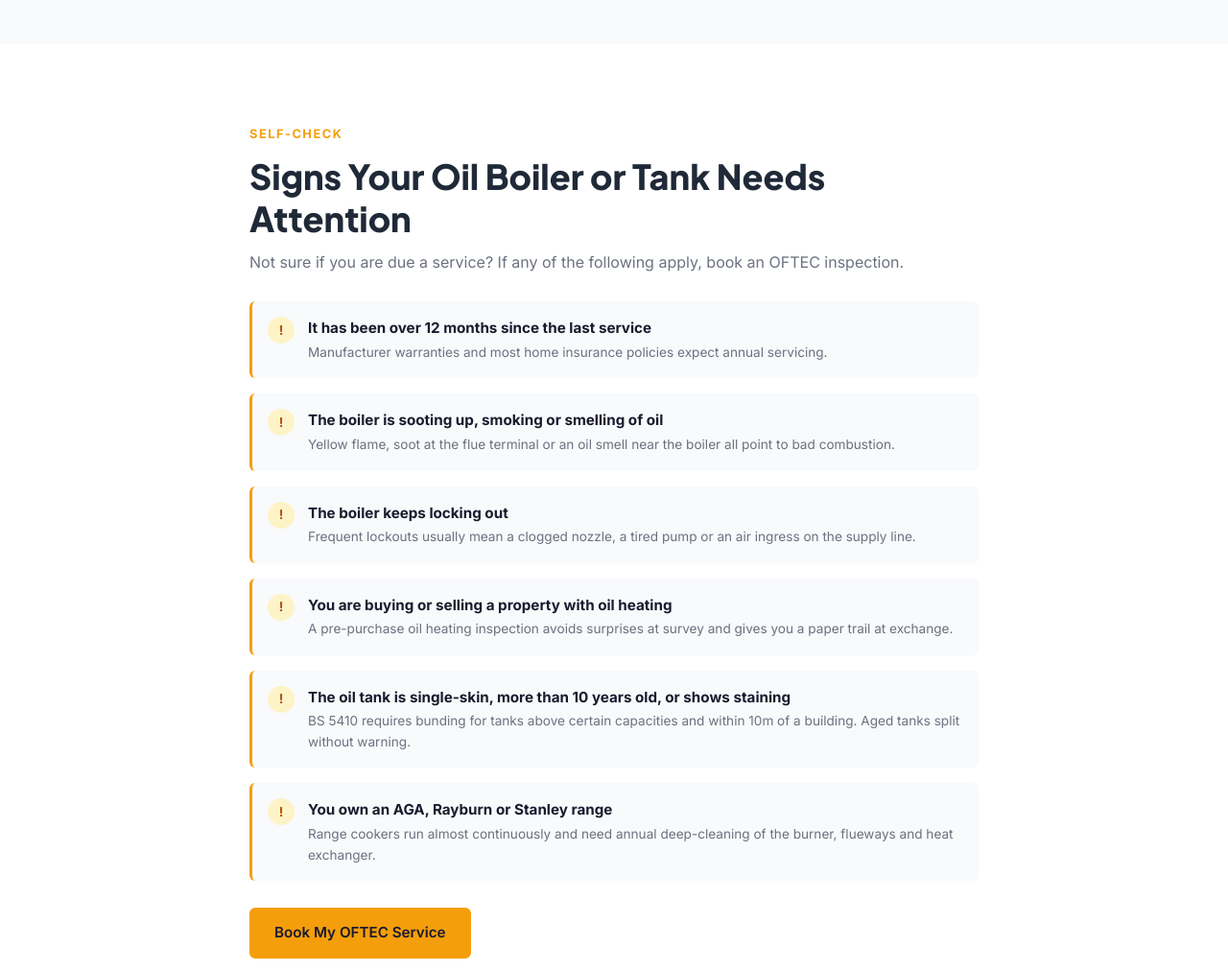
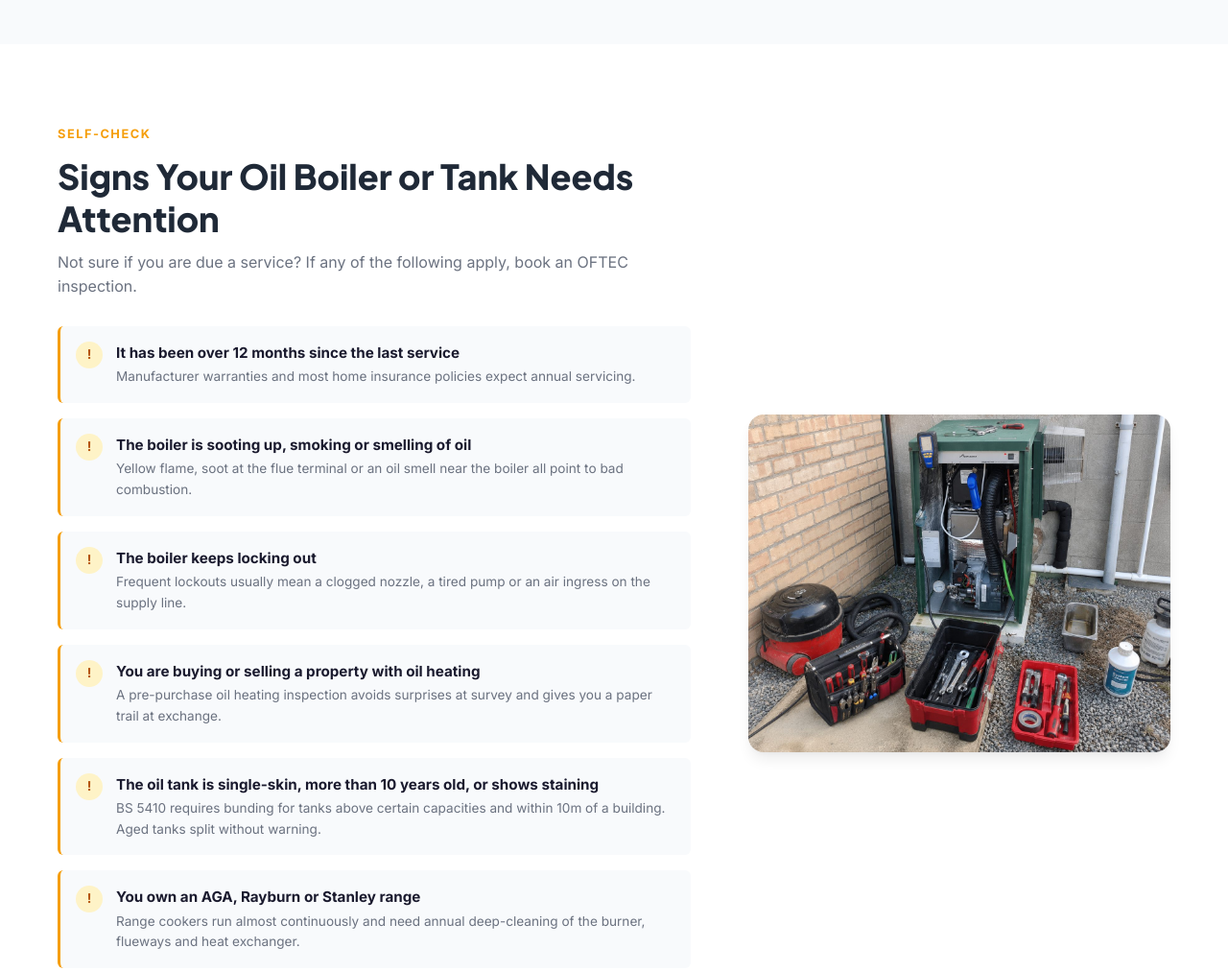
Before and after one commit to utilitiescombined-lang/oilcert, a website: page index.html in a window 1280 px wide. Shown: the part 1960-2972 px from the top of the page at 96% size. Drawn offline with Linux system fonts and the light colour scheme; no server answers.

Commit message:
Add real OFTEC service photo to homepage Signs section
* images/signs.jpg — Worcester oil boiler being serviced (burner pulled,
  flue analyser fitted, vacuum and tools laid out). Re-encoded from a
  3 MB PNG to a 381 KB JPEG at quality 82.
* Restored two-column signs layout on the homepage; removed the
  signs-grid-text single-column override.
* .signs-img aspect-ratio adjusted from 4/5 to 5/4 so the landscape
  photo only crops ~3% on each side (was cropping ~20% with the old
  portrait ratio).
* Removed the orphaned images/testing.png (old electrical fuse-board
  photo, 2.5 MB).

```diff
--- a/css/style.css
+++ b/css/style.css
@@ -343,7 +343,7 @@ h1, h2, h3, h4 {
 
 .signs-img {
     width: 100%;
-    aspect-ratio: 4/5;
+    aspect-ratio: 5/4;
     object-fit: cover;
     border-radius: var(--radius-lg);
     box-shadow: var(--shadow-lg);
--- a/index.html
+++ b/index.html
@@ -312,7 +312,7 @@
 <!-- ==================== SIGNS CHECKLIST ==================== -->
 <section class="signs" id="signs">
     <div class="container">
-        <div class="signs-grid signs-grid-text">
+        <div class="signs-grid">
             <div class="signs-content">
                 <span class="section-tag">Self-Check</span>
                 <h2>Signs Your Oil Boiler or Tank Needs Attention</h2>
@@ -364,6 +364,10 @@
                 </ul>
 
                 <a href="#book" class="btn btn-primary">Book My OFTEC Service</a>
+            </div>
+
+            <div class="signs-image">
+                <img src="images/signs.jpg" alt="OFTEC engineer servicing an external Worcester oil-fired boiler — burner pulled, flue analyser fitted, tools laid out" class="signs-img" loading="lazy">
             </div>
         </div>
     </div>
```
Also changed, not shown: SETUP-CHECKLIST.md (+5 -4 lines), images/signs.jpg (added), 1 other file.
